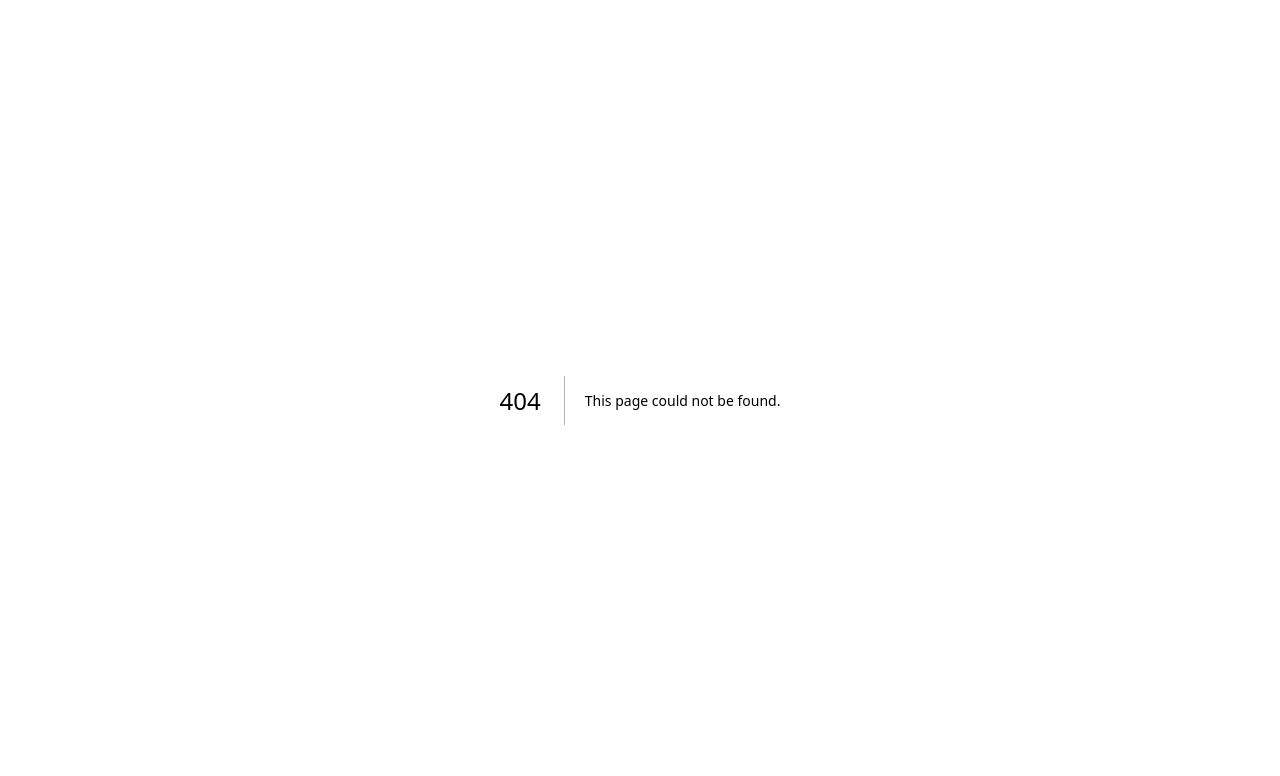
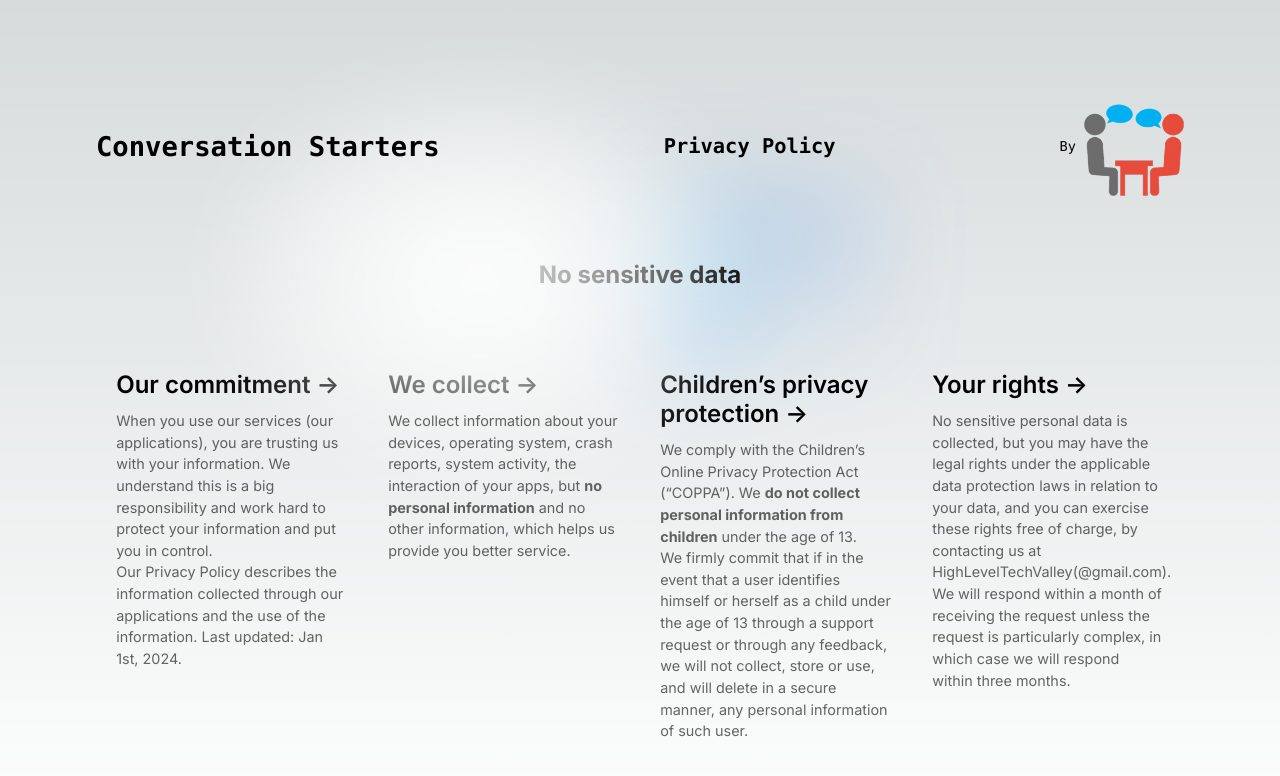
Before and after one commit to tung-nt-niteco/hltv, a Next.js app: page /conversationstarters in a window 1280 px wide. Before the commit this address had no page. Shown: the top 776 px of the page. Built offline with nearby package versions, Linux system fonts and the light colour scheme.

Commit message:
Add Privacy Policy for Conversation Starters

```diff
--- /dev/null
+++ b/app/conversationstarters/layout.js
@@ -0,0 +1,17 @@
+import './../globals.css'
+import { Inter } from 'next/font/google'
+
+const inter = Inter({ subsets: ['latin'] })
+
+export const metadata = {
+  title: 'Conversation Starters',
+  description: '',
+}
+
+export default function RootLayout({ children }) {
+  return (
+    <html lang="en">
+      <body className={inter.className}>{children}</body>
+    </html>
+  )
+}
--- a/app/movemybox/page.js
+++ b/app/conversationstarters/page.js
@@ -1,11 +1,11 @@
 import Image from 'next/image'
 import styles from './../page.module.css'
 
-export default function MoveMyBox() {
+export default function ConversationStarters() {
   return (
     <main className={styles.main}>
       <div className={styles.description}>
-        <h1>Move My Box</h1>
+        <h1>Conversation Starters</h1>
         <h2>Privacy Policy</h2>
         <div>
           <a
@@ -15,8 +15,8 @@ export default function MoveMyBox() {
           >
             By{' '}
             <Image
-              src="/movemybox_192x192.png"
-              alt="Move My Box Logo"
+              src="/conversationstarters_192x192.png"
+              alt="Conversation Starters App"
               className={styles.vercelLogo}
               width={100}
               height={100}
```
Also changed, not shown: public/conversationstarters_192x192.png (added).
